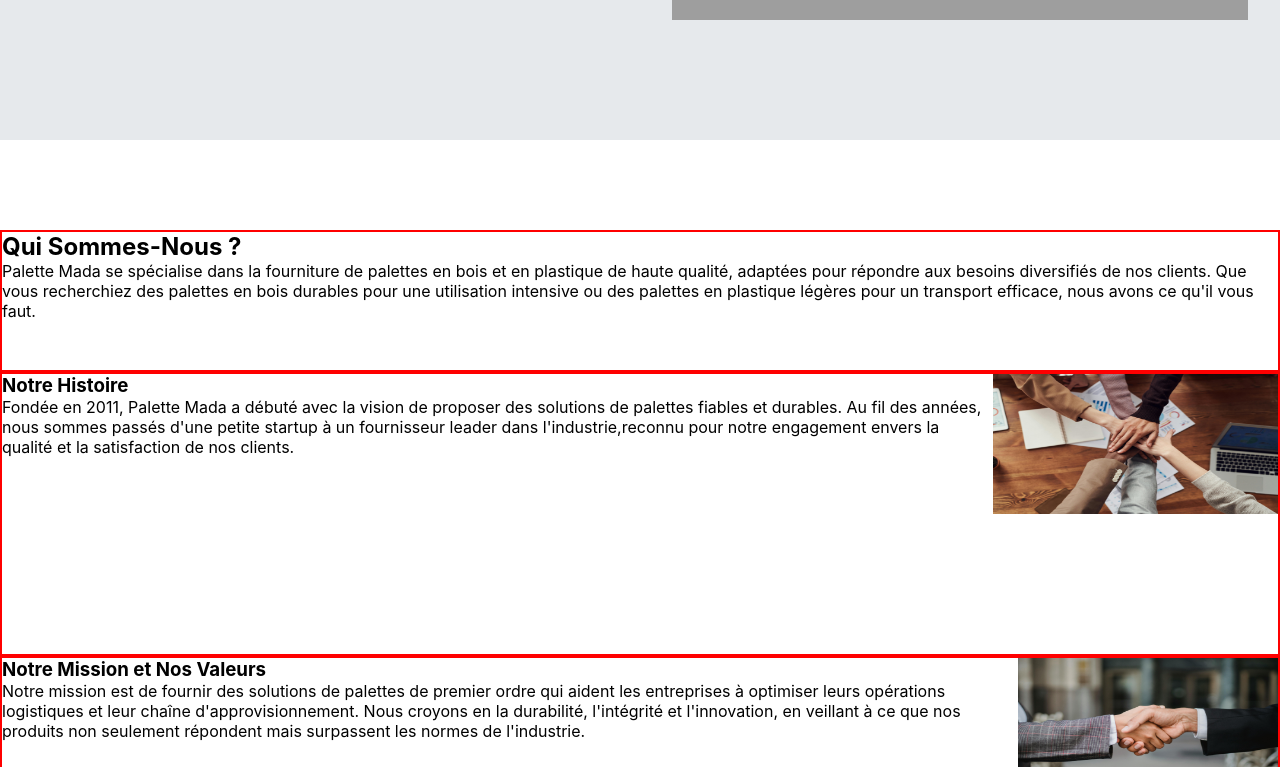
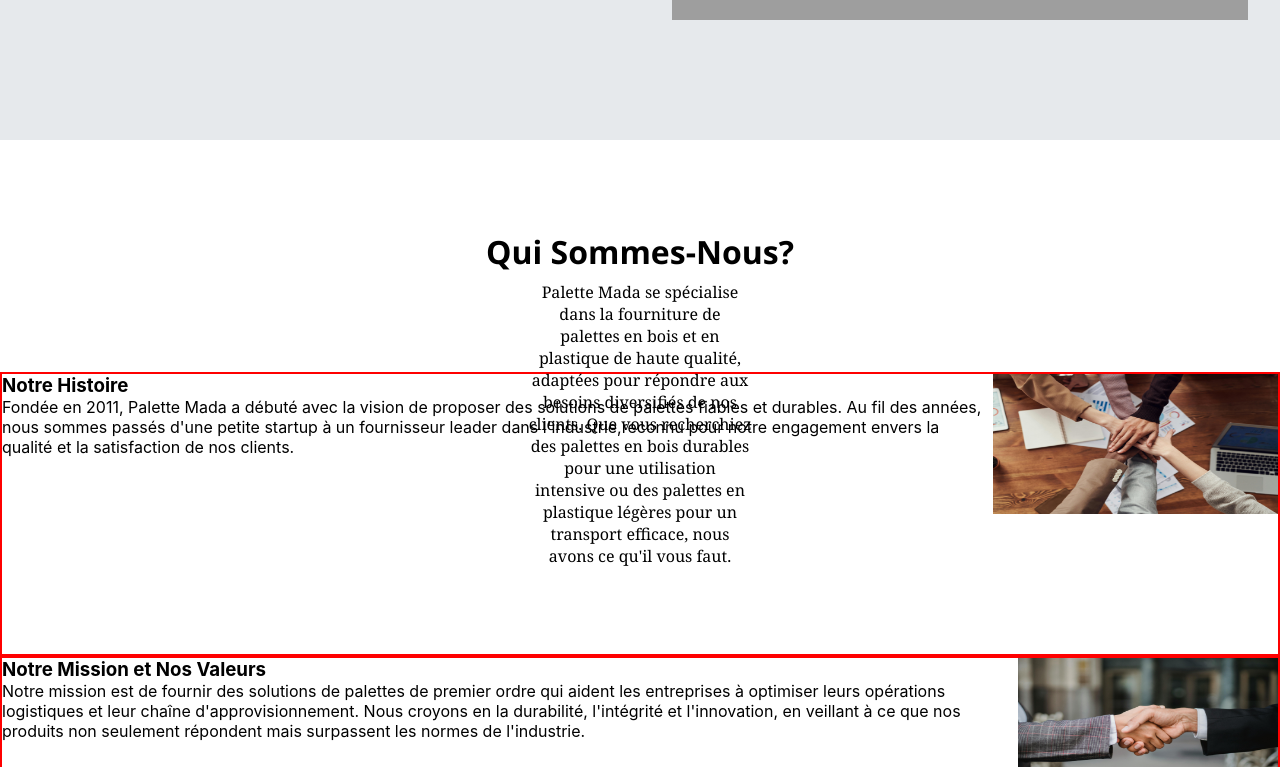
Before and after one commit to ManohisoaVicky/palette_mada, a React (Create React App) app: page / in a window 1280 px wide. Shown: the part 660-1427 px from the top of the page. Built offline with nearby package versions, Linux system fonts and the light colour scheme; grey boxes are pictures that could not be loaded.

Commit message:
styled the main layout of about section intro

```diff
--- a/src/App.css
+++ b/src/App.css
@@ -141,8 +141,20 @@
 }
 
 .intro {
-  border: 2px solid red;
+  text-align: center;
   height: 20%;
+}
+
+.intro > h2 {
+  font-size: 2rem;
+  font-family: 'Open Sans', sans-serif;
+}
+
+.intro > p {
+  padding: 0 33rem;
+  font-size: 1rem;
+  font-family: 'Noto Serif', serif;
+  padding-top: 0.5rem;
 }
 
 .history,
--- a/src/components/sections/AboutSection.tsx
+++ b/src/components/sections/AboutSection.tsx
@@ -7,7 +7,7 @@
     <div className='section' id='about'>
 
       <div className="intro">
-        <h2>Qui Sommes-Nous ?</h2>
+        <h2>Qui Sommes-Nous?</h2>
         <p>Palette Mada se spécialise dans la fourniture de palettes en bois et en plastique de haute qualité,
             adaptées pour répondre aux besoins diversifiés de nos clients. Que vous recherchiez des palettes
             en bois durables pour une utilisation intensive ou des palettes en plastique légères pour un transport efficace,
```
